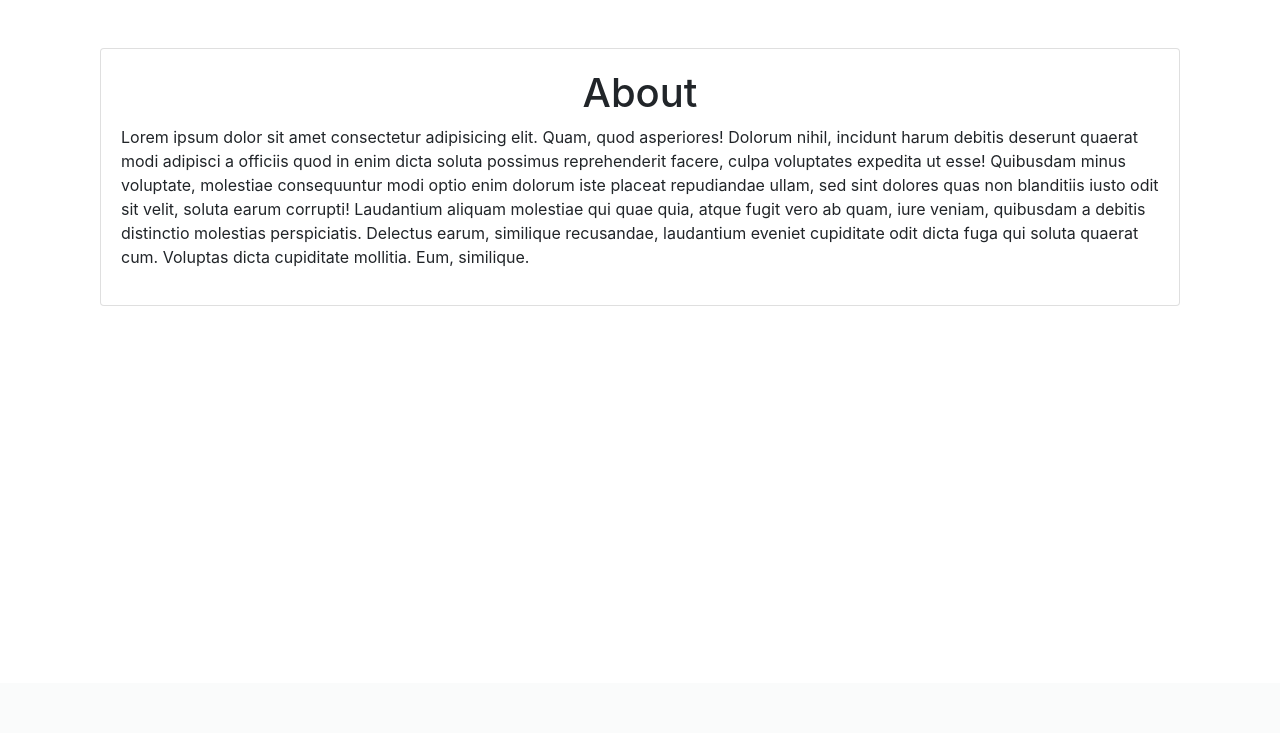
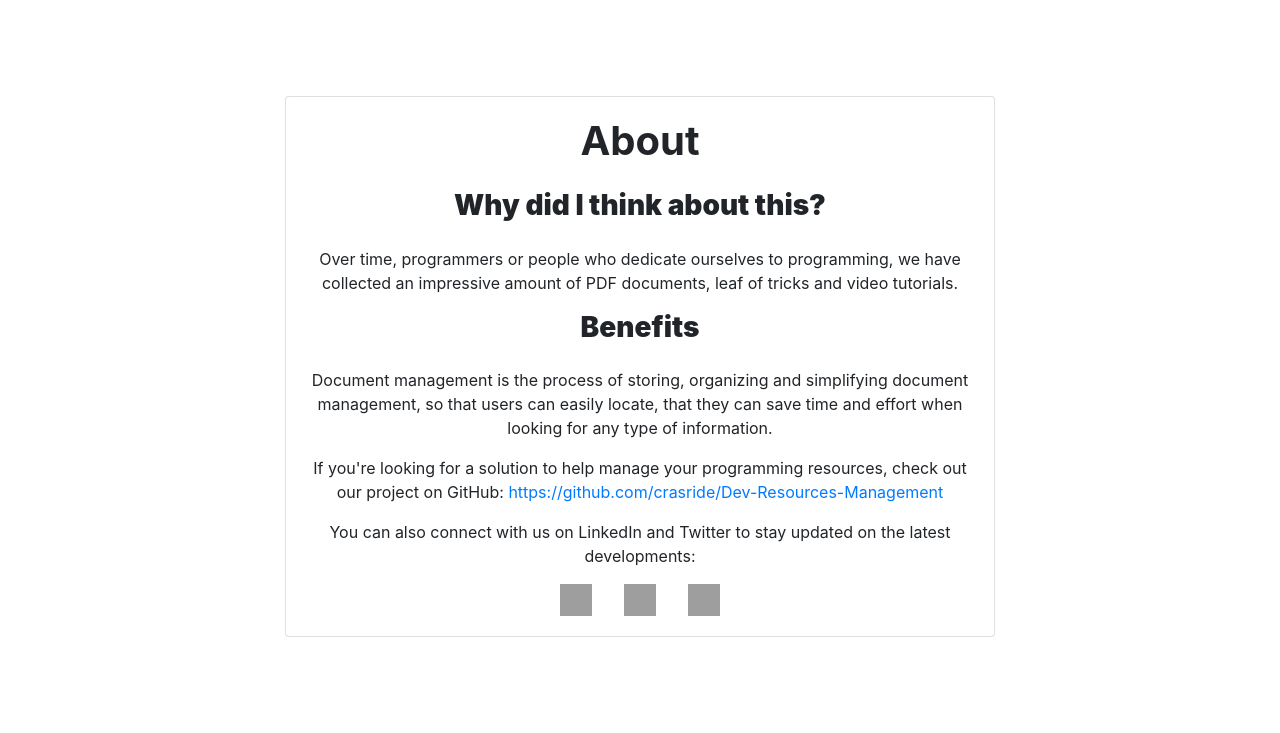
Before and after one commit to crasride/Dev-Resources-Management, a Django app: page /about/ in a window 1280 px wide. Shown: the part 117-850 px from the top of the page. Before the commit the page ends 423 px from the top, so only its background shows below. Run offline with Django 4.2, Linux system fonts and the light colour scheme; some libraries are stand-ins or nearby versions; grey boxes are pictures that could not be loaded.

Commit message:
add text icon and format

```diff
--- a/library/templates/about.html
+++ b/library/templates/about.html
@@ -1,24 +1,34 @@
 {% extends 'base.html' %}
-
 
 {% block content %}
 
-<div class="container" py-5>
-	<section class="card card-body">
-		<h1 class="display-5 text-center">About</h1>
+<div class="container py-5">
+    <div class="row">
+        <div class="col-md-8 mx-auto">
+            <div class="card">
+                <div class="card-body">
+                    <h1 class="card-title text-center mb-4 font-weight-bold">About</h1>
+					<h3 class="card-title text-center mb-4 font-weight-bold"><strong>Why did I think about this?</strong></h3>
+                    <p class="card-text text-center">Over time, programmers or people who dedicate ourselves to programming, we have collected an impressive amount of PDF documents, leaf of tricks and video tutorials.</p>
+                    <h3 class="card-title text-center mb-4 font-weight-bold"><strong>Benefits</strong></h3>
+					<p class="card-text text-center">Document management is the process of storing, organizing and simplifying document management, so that users can easily locate, that they can save time and effort when looking for any type of information.</p>
+                    <p class="card-text text-center">If you're looking for a solution to help manage your programming resources, check out our project on GitHub: <a href="https://github.com/crasride/Dev-Resources-Management">https://github.com/crasride/Dev-Resources-Management</a></p>
+                    <p class="card-text text-center">You can also connect with us on LinkedIn and Twitter to stay updated on the latest developments:</p>
+                    <div class="social-icons d-flex justify-content-center">
+                        <a href="https://www.linkedin.com/in/jd-fernandez/" target="_blank" class="social-icon mx-3">
+                            <img src="https://cdn-icons-png.flaticon.com/512/174/174857.png" alt="LinkedIn Icon" width="32" height="32">
+                        </a>
+                        <a href="https://github.com/crasride" target="_blank" class="social-icon mx-3">
+                            <img src="https://cdn-icons-png.flaticon.com/512/25/25657.png" alt="GitHub Icon" width="32" height="32">
+                        </a>
+                        <a href="https://twitter.com/JosFern35900656" target="_blank" class="social-icon mx-3">
+                            <img src="https://cdn-icons-png.flaticon.com/512/733/733579.png" alt="Twitter Icon" width="32" height="32">
+                        </a>
+                    </div>
+                </div>
+            </div>
+        </div>
+    </div>
+</div>
 
-		<p>Lorem ipsum dolor sit amet consectetur adipisicing elit.
-			Quam, quod asperiores! Dolorum nihil, incidunt harum debitis deserunt
-			quaerat modi adipisci a officiis quod in enim dicta soluta possimus
-			reprehenderit facere, culpa voluptates expedita ut esse! Quibusdam minus
-			voluptate, molestiae consequuntur modi optio enim dolorum iste placeat
-			repudiandae ullam, sed sint dolores quas non blanditiis iusto odit sit
-			velit, soluta earum corrupti! Laudantium aliquam molestiae qui quae quia,
-			atque fugit vero ab quam, iure veniam, quibusdam a debitis distinctio
-			molestias perspiciatis. Delectus earum, similique recusandae, laudantium
-			eveniet cupiditate odit dicta fuga qui soluta quaerat cum. Voluptas dicta
-			cupiditate mollitia. Eum, similique.</p>
-
-	</section>
-</div>
 {% endblock %}
```
